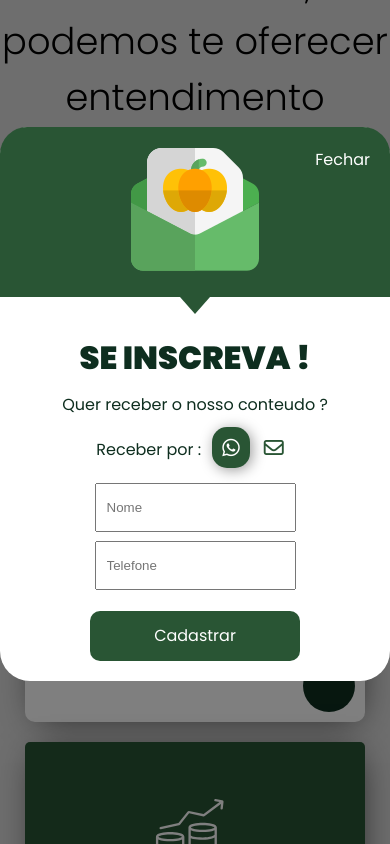
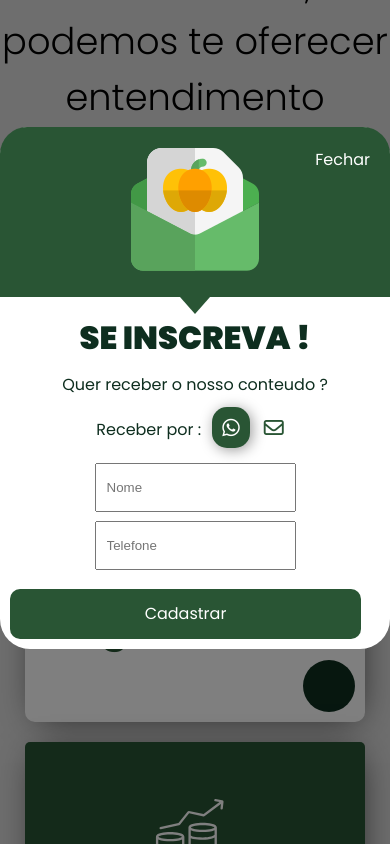
Before and after one commit to PedroMiotti/LandingPage-Adeca, a plain HTML site: page index.html in a window 390 px wide. Drawn offline with nearby package versions, Linux system fonts and the light colour scheme.

Commit message:
Modal responsive fixed

```diff
--- a/css/index.css
+++ b/css/index.css
@@ -465,6 +465,15 @@ body{
         height: auto;
 
 
+    }
+
+    #modal-form .submitbutton{
+        width: 90%;
+        margin: 10px;
+    }
+
+    .modal-conteudo-container .modal-row2-form{
+        padding: 0;
     }
 }
 
```
